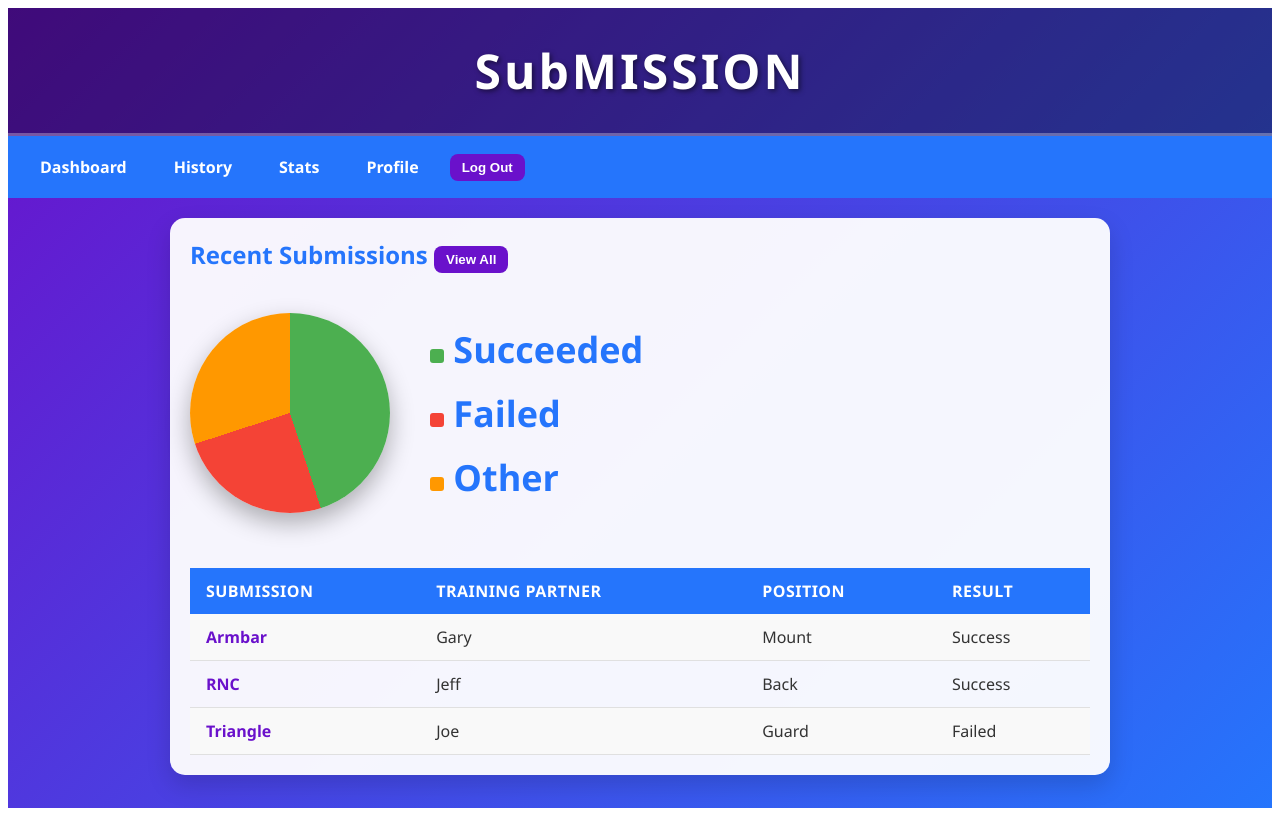
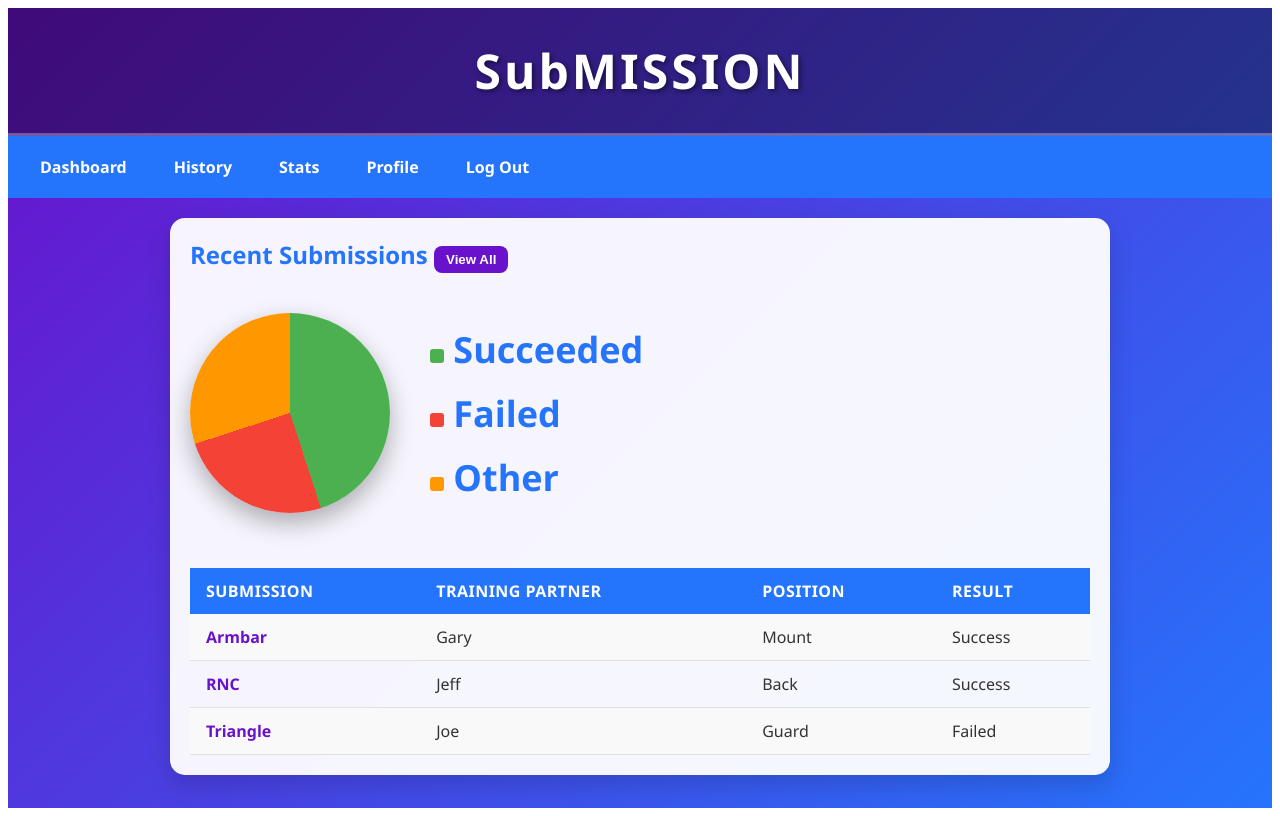
Before and after one commit to JEsperance1/submission-tracker, an Angular app: page /dashboard in a window 1280 px wide. Built offline with nearby package versions, Linux system fonts and the light colour scheme.

Commit message:
changed nav bar button functionality

```diff
--- a/src/app/dashboard-screen/dashboard-screen.html
+++ b/src/app/dashboard-screen/dashboard-screen.html
@@ -16,7 +16,7 @@
 <a href="/history/">History</a>
 <a href="/stats/">Stats</a>
 <a href="/profile/">Profile</a>
-<button href=" ">Log Out</button>
+<a href="index.html" class="logout-btn">Log Out</a>
 </nav>
 
 
```
